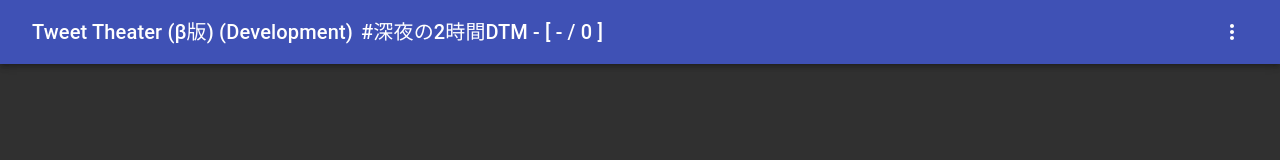
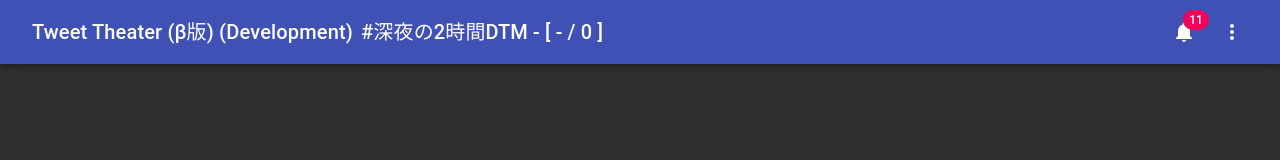
Before and after one commit to shotaIDE/TweetTheater, a React (Create React App) app: page / in a window 1280 px wide. Shown: the top 160 px of the page. Built offline with nearby package versions, Linux system fonts and the light colour scheme; no server answers.

Commit message:
feat: 通知ボタンを追加

```diff
--- a/src/MenuBar.tsx
+++ b/src/MenuBar.tsx
@@ -1,4 +1,4 @@
-import { Divider, Link } from "@material-ui/core";
+import { Badge, Divider, Link } from "@material-ui/core";
 import AppBar from "@material-ui/core/AppBar";
 import IconButton from "@material-ui/core/IconButton";
 import Menu from "@material-ui/core/Menu";
@@ -8,6 +8,7 @@ import Toolbar from "@material-ui/core/Toolbar";
 import Typography from "@material-ui/core/Typography";
 import AccountCircle from "@material-ui/icons/AccountCircle";
 import MoreVertIcon from "@material-ui/icons/MoreVert";
+import Notifications from "@material-ui/icons/Notifications";
 import * as History from "history";
 import React from "react";
 import { withRouter } from "react-router";
@@ -85,6 +86,12 @@ export const MenuBar = withRouter((props: Props) => {
   const [anchorEl, setAnchorEl] = React.useState<null | HTMLElement>(null);
   const open = Boolean(anchorEl);
 
+  const notificationItems = (
+    <div>
+      <MenuItem onClick={handleTermsOfUse}>利用規約</MenuItem>
+    </div>
+  );
+
   const generalMenuItems = (
     <div>
       <MenuItem onClick={handleTermsOfUse}>利用規約</MenuItem>
@@ -107,6 +114,17 @@ export const MenuBar = withRouter((props: Props) => {
 
   const menu = (
     <div>
+      <IconButton
+        aria-label="account of current user"
+        aria-controls="menu-appbar"
+        aria-haspopup="true"
+        onClick={handleMenu}
+        color="inherit"
+      >
+        <Badge badgeContent={11} color="secondary">
+          <Notifications />
+        </Badge>
+      </IconButton>
       <IconButton
         aria-label="account of current user"
         aria-controls="menu-appbar"
```
